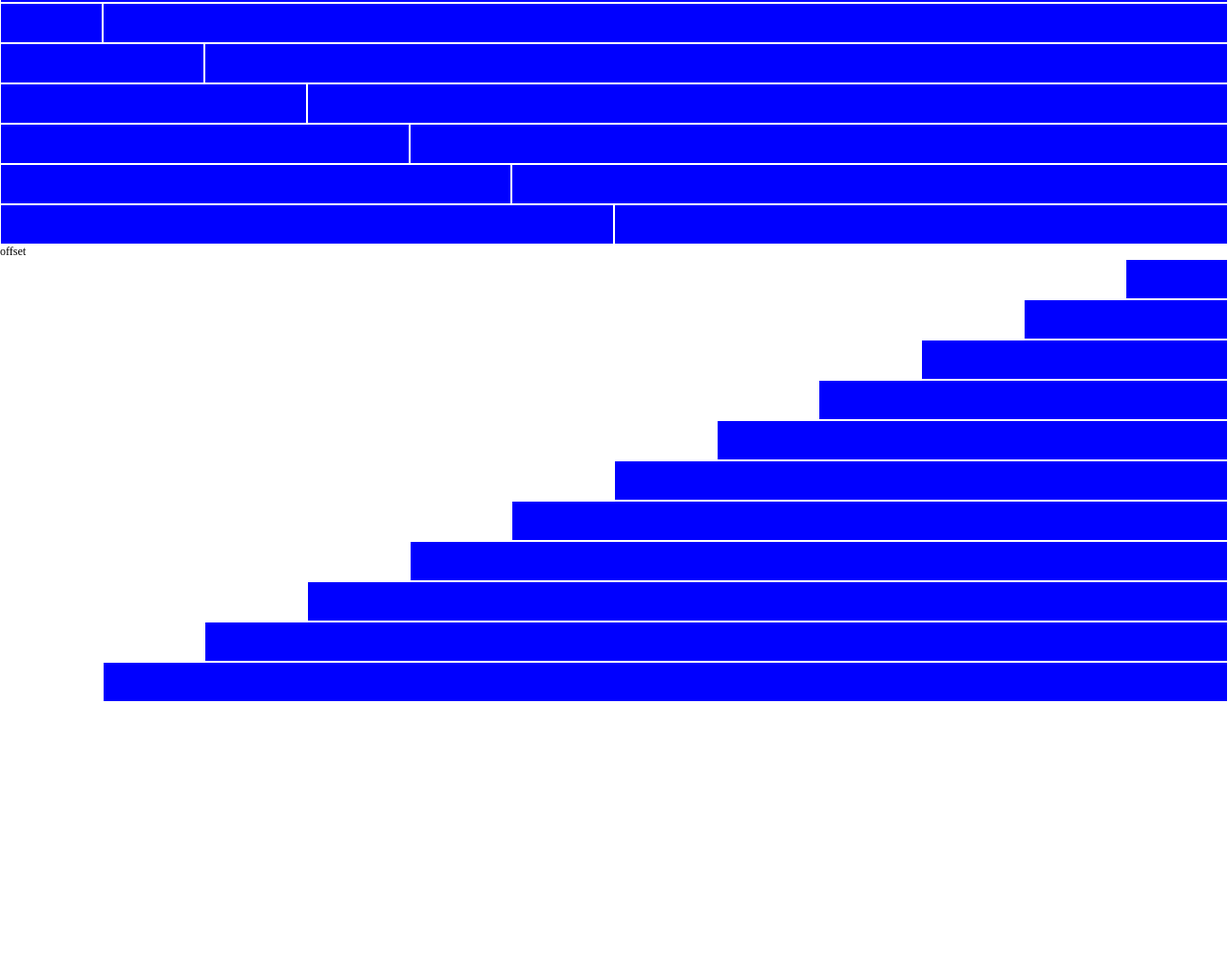
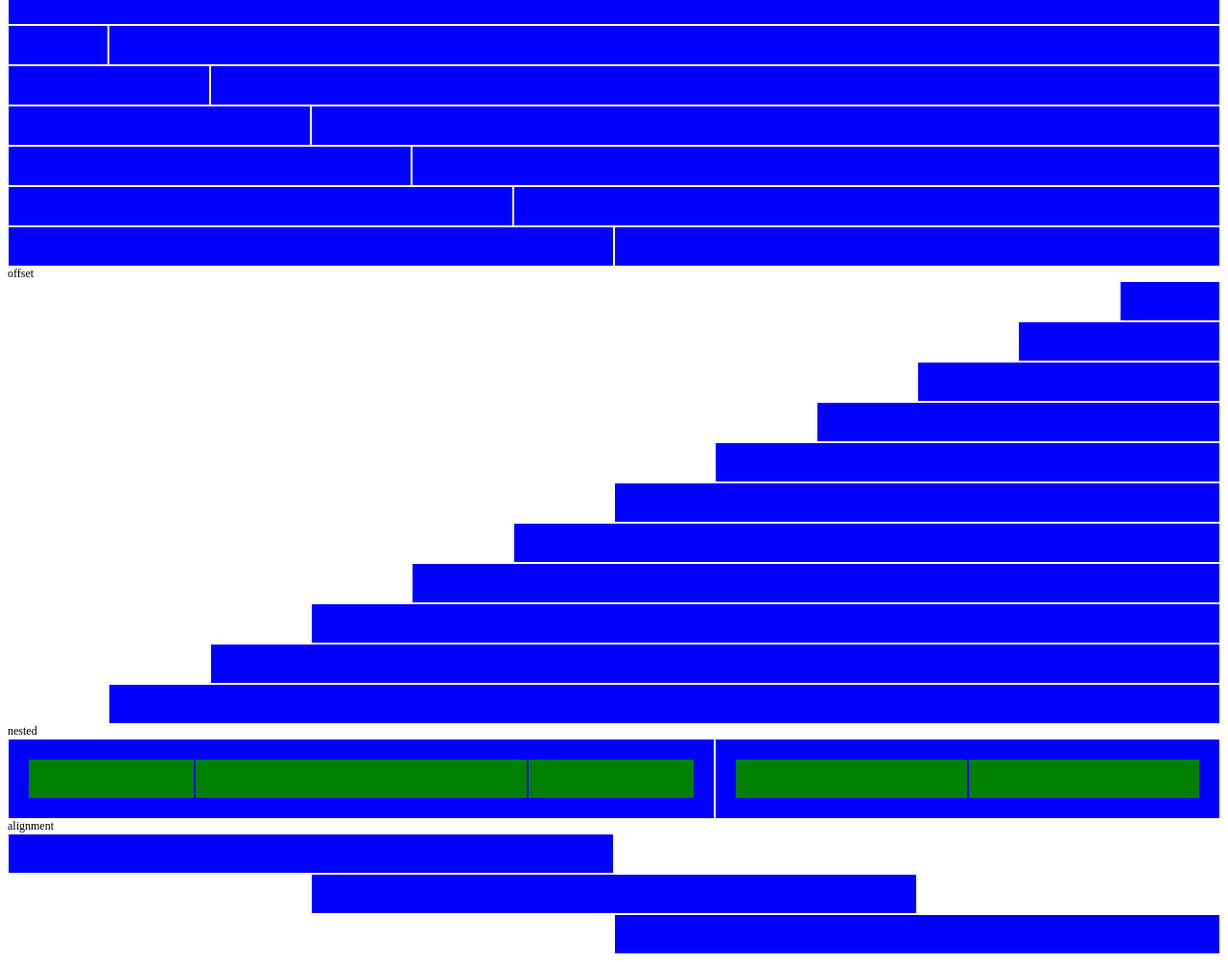
Before and after one commit to edodima13/html-css-12bool, a plain HTML site: page index.html in a window 1280 px wide. Shown: the part 381-1384 px from the top of the page at 96% size. Before the commit the page ends 1113 px from the top, so only its background shows below. Drawn offline with Linux system fonts and the light colour scheme.

Commit message:
avanzamento:flex

```diff
--- a/framework.css
+++ b/framework.css
@@ -116,9 +116,23 @@
 }
 
 .col-offset-11{
+    flex-basis: calc((100% / 12) * 11);
     margin-left: calc((100% / 12) * 11);
 }
 
+/*Flex*/
+
+.flex-start{
+    justify-content: flex-start;
+}
+
+.flex-center{
+    justify-content: center;
+}
+
+.flex-end{
+    justify-content: flex-end;
+}
 
 /*debug*/
 
--- a/index.html
+++ b/index.html
@@ -109,5 +109,35 @@
     <div class="row">
         <div class="col-11 col-offset-1"></div>
     </div>
+    nested
+    <div class="row">
+        <div class="col-7">
+            <div class="row">
+                <div class="col-3"></div>
+                <div class="col-6"></div>
+                <div class="col-3"></div>
+                </div>
+            </div>
+        <div class="col-5">
+            <div class="row">
+                <div class="col-6"></div>
+                <div class="col-6"></div>
+            </div>
+        </div>
+    </div>
+    alignment
+    <div class="row flex-start">
+        <div class="col-6"></div>
+    </div>
+    <div class="row flex-center">
+        <div class="col-6"></div>
+    </div>
+    <div class="row flex-end">
+        <div class="col-6">
+    </div></div>
+
+
+
+
 </body>
 </html>
--- a/style.css
+++ b/style.css
@@ -1,5 +1,4 @@
 * {
-    margin: 0 auto;
     padding: 0;
     box-sizing: border-box;
     font-size: 12px;
```
